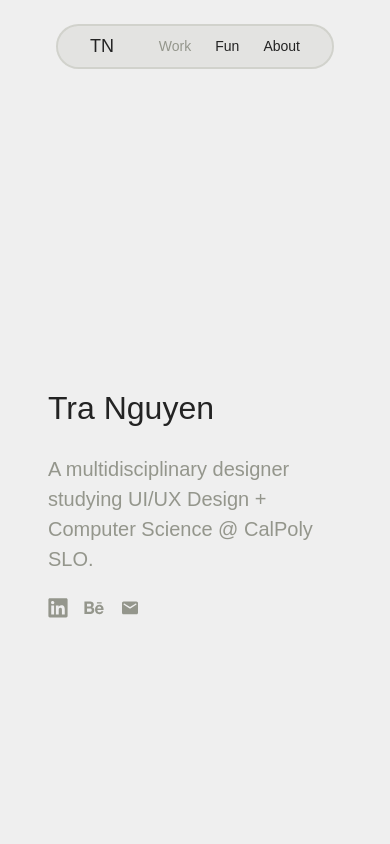
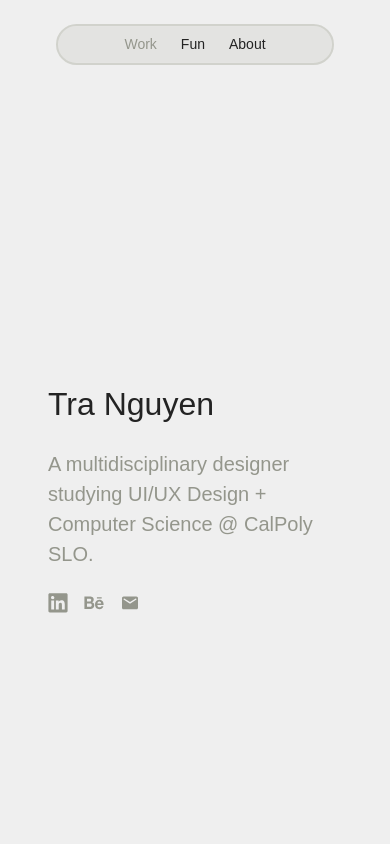
Before and after one commit to tranguyen-grc/portfolio2025, a React (Vite) app: page / in a window 390 px wide. Shown: the top 844 px of the page. Built offline with nearby package versions, Linux system fonts and the light colour scheme; a web font is replaced by a local one.

Commit message:
remove the TN logo from nav bar when on mobile

```diff
--- a/src/components/Navbar.jsx
+++ b/src/components/Navbar.jsx
@@ -20,13 +20,18 @@ export default function Navbar() {
         {/* Logo */}
         <Link
           to="/"
-          className="text-h6 text-black transition-transform hover:scale-105"
+          className="text-h6 text-black transition-transform hover:scale-105 hidden sm:block"
         >
           TN
         </Link>
 
         {/* Nav Links */}
-        <div className="flex gap-6 text-rg-sm-medium text-black whitespace-nowrap">
+        <div
+          className="
+    flex gap-6 text-rg-sm-medium text-black whitespace-nowrap
+    justify-center sm:justify-end w-full
+  "
+        >
           {[
             { to: "/", label: "Work" },
             { to: "/fun", label: "Fun" },
```
